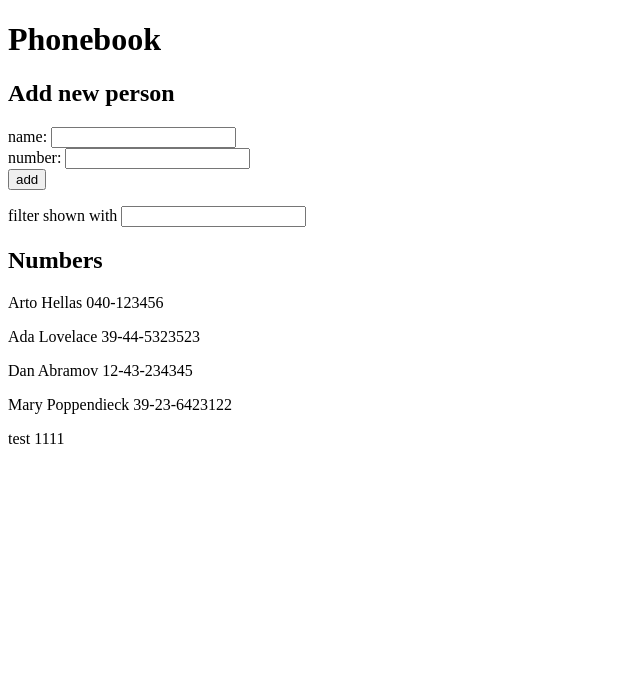
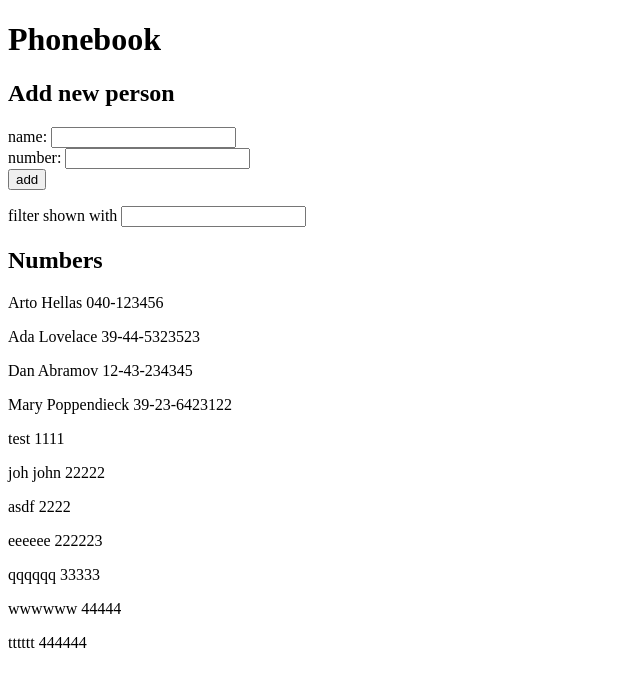
Before and after one commit to savawebdev/full-stack-open-exercises, a React (Create React App) app in the folder part2/phonebook/: page / in a window 1280 px wide. Shown: the top 686 px of the page, without its empty margins (0-640 px from the left). Built offline with nearby package versions, Linux system fonts and the light colour scheme; data requests are answered from the project's data file.

Commit message:
Completed exercise 2.16

```diff
--- a/part2/phonebook/db.json
+++ b/part2/phonebook/db.json
@@ -24,6 +24,36 @@
       "name": "test",
       "number": "1111",
       "id": 5
+    },
+    {
+      "name": "joh john",
+      "number": "22222",
+      "id": 6
+    },
+    {
+      "name": "asdf",
+      "number": "2222",
+      "id": 7
+    },
+    {
+      "name": "eeeeee",
+      "number": "222223",
+      "id": 8
+    },
+    {
+      "name": "qqqqqq",
+      "number": "33333",
+      "id": 9
+    },
+    {
+      "name": "wwwwww",
+      "number": "44444",
+      "id": 10
+    },
+    {
+      "name": "tttttt",
+      "number": "444444",
+      "id": 11
     }
   ]
 }
--- a/part2/phonebook/src/App.js
+++ b/part2/phonebook/src/App.js
@@ -1,5 +1,6 @@
 import { useEffect, useState } from "react";
 import axios from "axios";
+import personsService from "./services/persons";
 import DisplayPersons from "./components/DisplayPersons";
 import Filter from "./components/Filter";
 import NewPersonForm from "./components/NewPersonForm";
@@ -12,10 +13,9 @@ const App = () => {
   const [newNumber, setNewNumber] = useState("");
 
   useEffect(() => {
-    axios.get("http://localhost:3001/persons").then((res) => {
-      console.log(res);
-      setPersons(res.data);
-      setFiltered(res.data);
+    personsService.getAll().then((data) => {
+      setPersons(data);
+      setFiltered(data);
     });
   }, []);
 
@@ -54,10 +54,9 @@ const App = () => {
       window.alert(`${newPerson.name} is already added to phonebook`);
       return;
     } else {
-      axios.post("http://localhost:3001/persons", newPerson).then((res) => {
-        setPersons([...persons, res.data]);
-        setNewName("");
-        setNewNumber("");
+      personsService.create(newPerson).then((res) => {
+        setPersons([...persons, res]);
+        setFiltered([...persons, res]);
       });
     }
   };
--- /dev/null
+++ b/part2/phonebook/src/services/persons.js
@@ -0,0 +1,15 @@
+import axios from "axios";
+
+const baseUrl = "http://localhost:3001/persons";
+
+const getAll = () => {
+  const request = axios.get(baseUrl);
+  return request.then((res) => res.data);
+};
+
+const create = (newPerson) => {
+  const request = axios.post(baseUrl, newPerson);
+  return request.then((res) => res.data);
+};
+
+export default { getAll, create };
```
